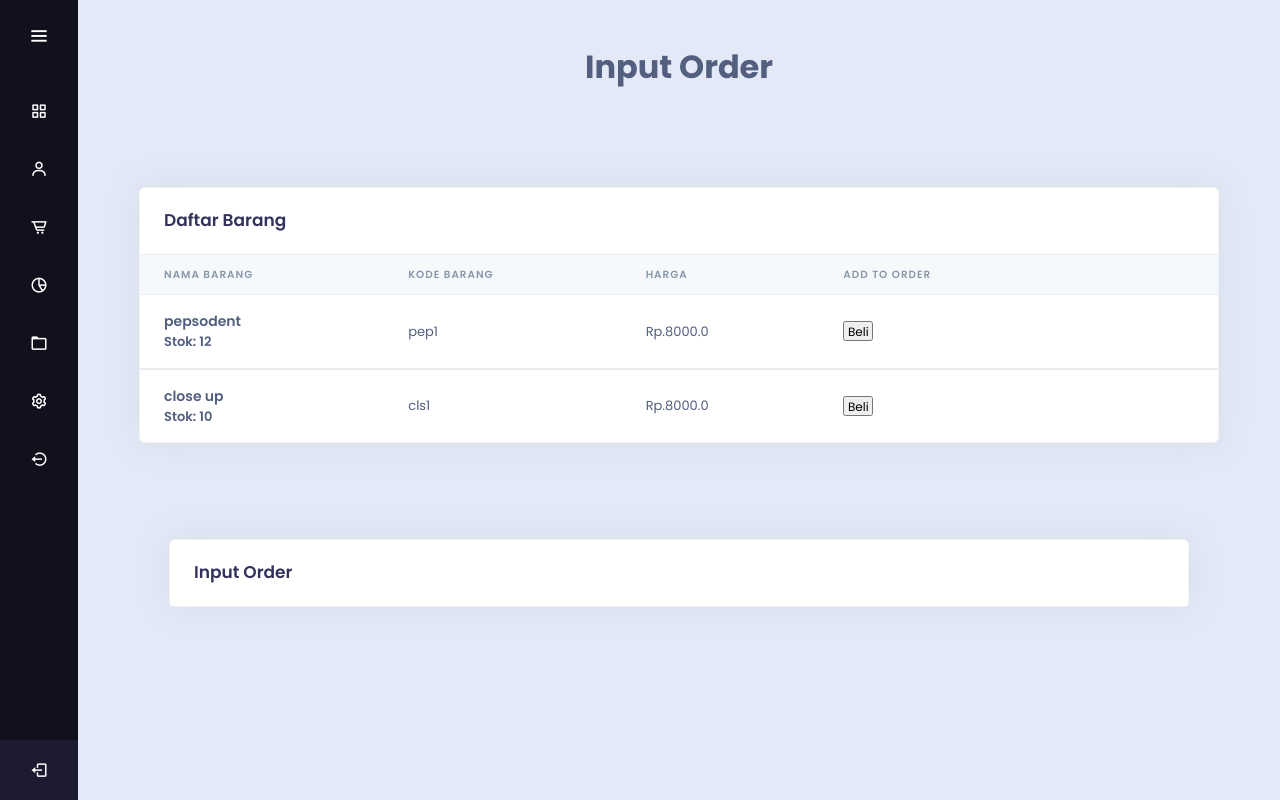
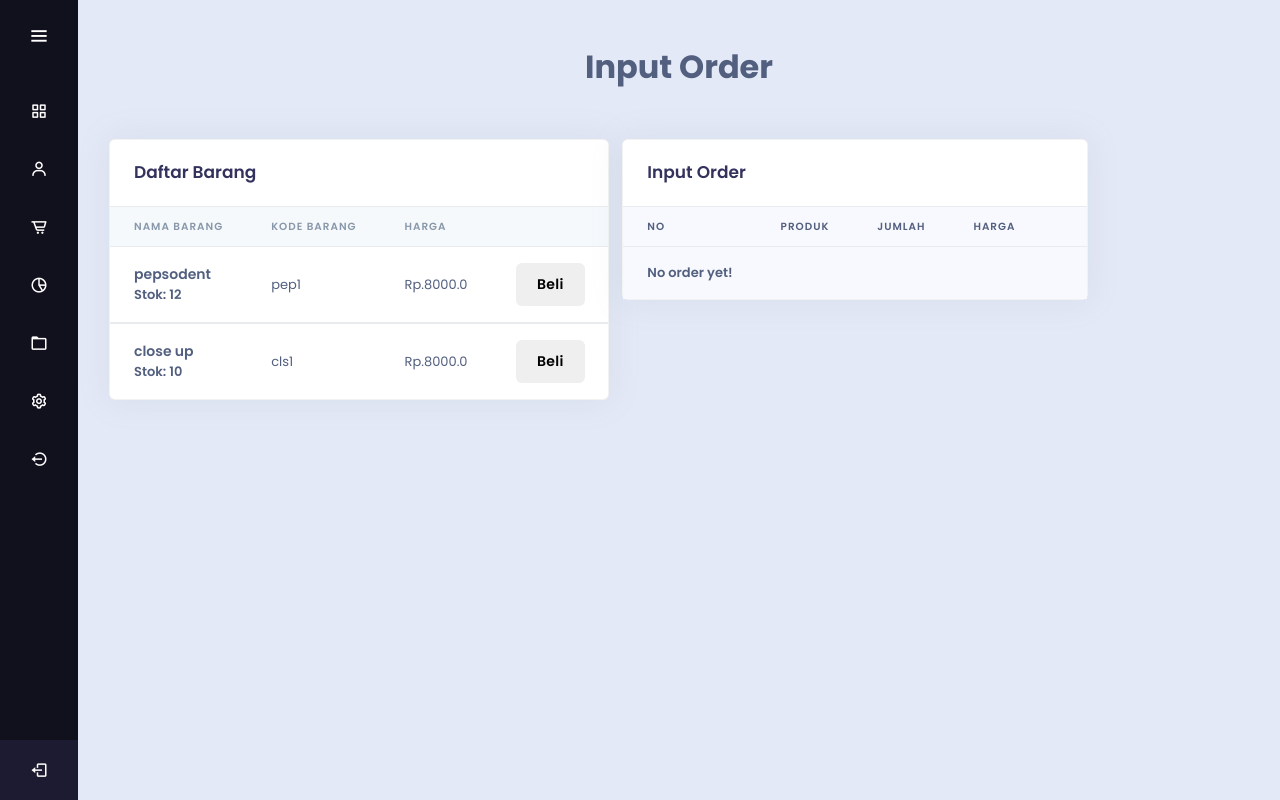
Before and after one commit to cahyareza/kasirku, a Django app: page /barang/ in a window 1280 px wide. Run offline with Django 5.2, Linux system fonts and the light colour scheme; a user stored in the database is signed in; data comes from the database, SQL or seed files in the repository; both versions use the stored data as it was after the commit; lists and menus that the app fills with data are empty.

Commit message:
cart done

```diff
--- a/dev.txt
+++ /dev/null
@@ -1,4 +0,0 @@
-Django==5.0
-psycopg2-binary==2.9.9
-pytz==2023.3.post1
-sqlparse==0.4.4
--- a/kasirku/cart.py
+++ b/kasirku/cart.py
@@ -63,16 +63,24 @@
             cart[str(product.id)]['product'] = product
 
         for item in cart.values():
+            print(item)
             item['price'] = Decimal(item['price'])
             item['total_price'] = item['price']*item['quantity']
-
+            item['total_diskon'] = item['product'].diskon * (item['price'] / 100)
             yield item
 
     def __len__(self):
         return sum(item['quantity'] for item in self.cart.values())
 
+
+    def get_subtotal_price(self):
+        return sum(item['price']* item['quantity'] for item in self.cart.values())
+
     def get_total_price(self):
-        return sum(Decimal(item['price']* item['quantity']) for item in self.cart.values())
+        return int(sum(Decimal(item['price']* item['quantity']) - int(Decimal(item['price']* item['quantity'] * Decimal((item["product"].diskon/100)))) for item in self.cart.values()))
+
+    def get_total_diskon(self):
+        return int(sum(item['price']* item['quantity'] * Decimal((item["product"].diskon/100)) for item in self.cart.values()))
 
     def get_total_quantity(self):
         return sum(item['quantity'] for item in self.cart.values())
--- a/kasirku/models.py
+++ b/kasirku/models.py
@@ -6,6 +6,12 @@
     kode = models.CharField(max_length=40)
     harga = models.FloatField(null=True)
     quantity = models.IntegerField()
+    diskon = models.IntegerField()
+
+    @property
+    def diskon_value(self):
+        value = self.harga * (self.diskon*00.1)
+        return value
 
     def __str__(self):
         return self.barang
--- a/kasirku/templates/barang.html
+++ b/kasirku/templates/barang.html
@@ -9,13 +9,13 @@
     </center>
     <section>
       <div class="main-content">
-        <div class="container mt-7">
-            <div class="col">
+        <div class="container mt-5">
+            <div class="row">
+                <div class="col-6" style="margin-right: 13px;">
                   <div class="card shadow">
                     <div class="card-header border-0">
                       <h3 class="mb-0">Daftar Barang</h3>
                     </div>
-
                     <div class="table-responsive">
                       <table class="table align-items-center table-flush">
                         <thead class="thead-light">
@@ -23,7 +23,6 @@
                             <th scope="col">Nama Barang</th>
                             <th scope="col">KODE Barang</th>
                             <th scope="col">HARGA</th>
-                        <th scope="col">ADD TO ORDER</th>
                             <th scope="col"></th>
                           </tr>
                         </thead>
@@ -48,21 +47,8 @@
                                     <form action="{% url 'add_cart' barang.id %}" method="post">
                                         {{ cart_product_form }}
                                         {% csrf_token %}
-                                    <input class="button is-primary" type="submit" value="Beli" style="width:30px; height:20px; padding:0px;font-size: 12px;">
+                                        <button type="submit" class="btn btn-primary">Beli</button>
                                     </form>
-                            </div>
-                        </td>
-
-                        <td class="text-right">
-                          <div class="dropdown">
-                            <a class="btn btn-sm btn-icon-only text-light" href="#" role="button" data-toggle="dropdown" aria-haspopup="true" aria-expanded="false">
-                              <i class="fas fa-ellipsis-v"></i>
-                            </a>
-                            <div class="dropdown-menu dropdown-menu-right dropdown-menu-arrow">
-                              <a class="dropdown-item" href="#">Action</a>
-                              <a class="dropdown-item" href="#">Another action</a>
-                              <a class="dropdown-item" href="#">Something else here</a>
-                            </div>
                                 </div>
                             </td>
                           </tr>
@@ -72,54 +58,92 @@
                       </table>
                     </div>
                   </div>
+                </div>
 
-              <div class="container mt-7">
-                <div class="col">
+                <div class="col-6">
                   <div class="card shadow">
                     <div class="card-header border-0">
                       <h3 class="mb-0">Input Order</h3>
                     </div>
                     <div class="table-responsive">
-                      {% if cart %}
                       <div class="table">
                           <table class="table is-narrow">
+                              {% if cart %}
                               <thead>
+                                <tr>
+                                  <th>No</th>
+                                  <th>Produk</th>
+                                  <th>Jumlah</th>
+                                  <th>Harga(Rp)</th>
+                                  <th></th>
+                                </tr>
+                              </thead>
+                              <tbody>
+                              {% for item in cart %}
+                                {% with product=item.product %}
+                                    <tr>
+                                        <td>{{ forloop.counter }}</td>
+                                        <td class="is-size-6-mobile">
+                                            {{ product.barang }} <br> Stok: {{ item.stok }}
+                                        </td>
+                                        <td>{{ item.quantity }}</td>
+                                        <td>{{ item.total_price|add:"0" }}</td>
+                                        <td><button class="btn is-danger is-size-7-mobile"><a href="{% url 'remove_cart' product.id %}">Hapus</a></button></td>
+                                    </tr>
+                                    {% if item.product.diskon %}
+                                    <tr>
+                                      <td></td>
+                                      <td>Diskon {{ item.product.diskon|add:"0" }} %</td>
+                                      <td></td>
+                                      <td>{{ item.total_diskon|add:"0" }}</td>
+                                      <td></td>
+                                    </tr>
+                                    {% endif %}
+
+                                {% endwith %}
+                              {% endfor %}
+                              </tbody>
+                              <tfoot>
+                                  <tr>
+                                      <td>SubTotal harga</td>
+                                      <td></td>
+                                      <td>{{ cart.get_total_quantity }}</td>
+                                      <td>{{ cart.get_subtotal_price|add:"0" }}</td>
+                                  </tr>
+                                  <tr>
+                                      <td>Total Diskon</td>
+                                      <td></td>
+                                      <td></td>
+                                      <td>{{ cart.get_total_diskon }}</td>
+                                  </tr>
+                                  <tr>
+                                      <td>Total harga</td>
+                                      <td></td>
+                                      <td>{{ cart.get_total_quantity }}</td>
+                                      <td>{{ cart.get_total_price }}</td>
+                                  </tr>
+                              </tfoot>
+                              {% else %}
+                              <thead>
+                                <tr>
+                                  <th>No</th>
                                   <th>Produk</th>
                                   <th>Jumlah</th>
                                   <th>Harga</th>
                                   <th></th>
+                                </tr>
                               </thead>
-                              {% for item in cart %}
-                                {% with product=item.product %}
                               <tbody>
                                 <tr>
-                                            <td class="is-size-6-mobile">
-                                                {{ product.barang }} <br> Stok: {{ item.stok }}
-                                            </br>
-                                            <td>
-                                              <button class="input-group-text decrement-btn">-</button>
-                                              <input type="text" name="quantity" class="form-control qty-input text-center" value="{{ item.quantity }}">
-                                              <button class="input-group-text increment-btn">+</button>
-                                            </td>
-                                            <td>{{ item.total_price }}</td>
-                                            <td><button class="button is-danger is-size-7-mobile"><a href="{% url 'remove_cart' product.id %}">Hapus</a></button></td>
+                                  <th>No order yet!</th>
+                                  <th></th>
+                                  <th></th>
+                                  <th></th>
+                                  <th></th>
                                 </tr>
                               </tbody>
-                                {% endwith %}
-                              {% endfor %}
-
-                              <tfoot>
-                                  <tr>
-                                      <td>Total harga</td>
-                                      <td>{{ cart.get_total_quantity }}</td>
-                                      <td>{{ cart.get_total_price }}</td>
-                                  </tr>
-                              </tfoot>
+                              {% endif %}
                           </table>
-                      </div>
-                      {% endif %}
-                    </div>
-                  </div>
                       </div>
                     </div>
                   </div>
@@ -130,37 +154,3 @@
     </section>
 
 {% endblock %}
-
-{% block script %}
-<script>
-  $(document).ready(function () {
-    $('.increment-btn').click(function (e) {
-      e.preventDefault();
-
-      var quantityInput = $(this).siblings('.qty-input'); // Update selector to target the quantity input
-      var incValue = parseInt(quantityInput.val(), 10);
-      incValue = isNaN(incValue) ? 0 : incValue;
-
-      if (incValue < 10) {
-        incValue++;
-        quantityInput.val(incValue);
-      }
-    });
-
-    $('.decrement-btn').click(function (e) {
-      e.preventDefault();
-
-      var quantityInput = $(this).siblings('.qty-input'); // Update selector to target the quantity input
-      var decValue = parseInt(quantityInput.val(), 10);
-      decValue = isNaN(decValue) ? 0 : decValue;
-
-      if (decValue > 0) {
-        decValue--;
-        quantityInput.val(decValue);
-      }
-    });
-
-
-  });
-</script>
-{% endblock %}
--- a/kasirku/views.py
+++ b/kasirku/views.py
@@ -72,8 +72,6 @@
         cd=form.cleaned_data
         cart.add(product=product, quantity=cd['quantity'], override_quantity=cd['override'])
 
-    print(cart)
-
     return redirect('barang')
 
 
```
Also changed, not shown: kasir/settings.py (+8 -2 lines), requirements.txt (deleted, +0 -73 lines), db.sqlite3, kasirku/migrations/0004_barang_diskon.py (added). Lines whose indentation alone changed are shown as unchanged.
